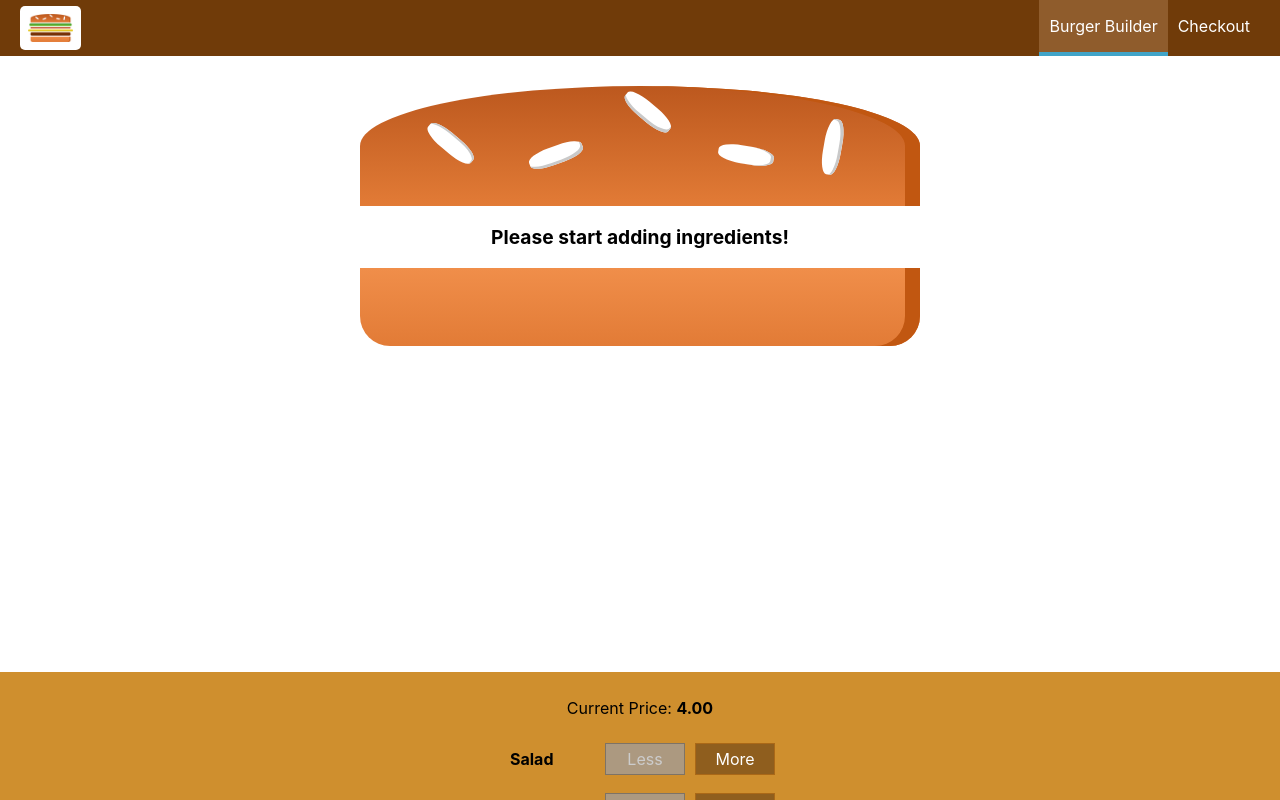
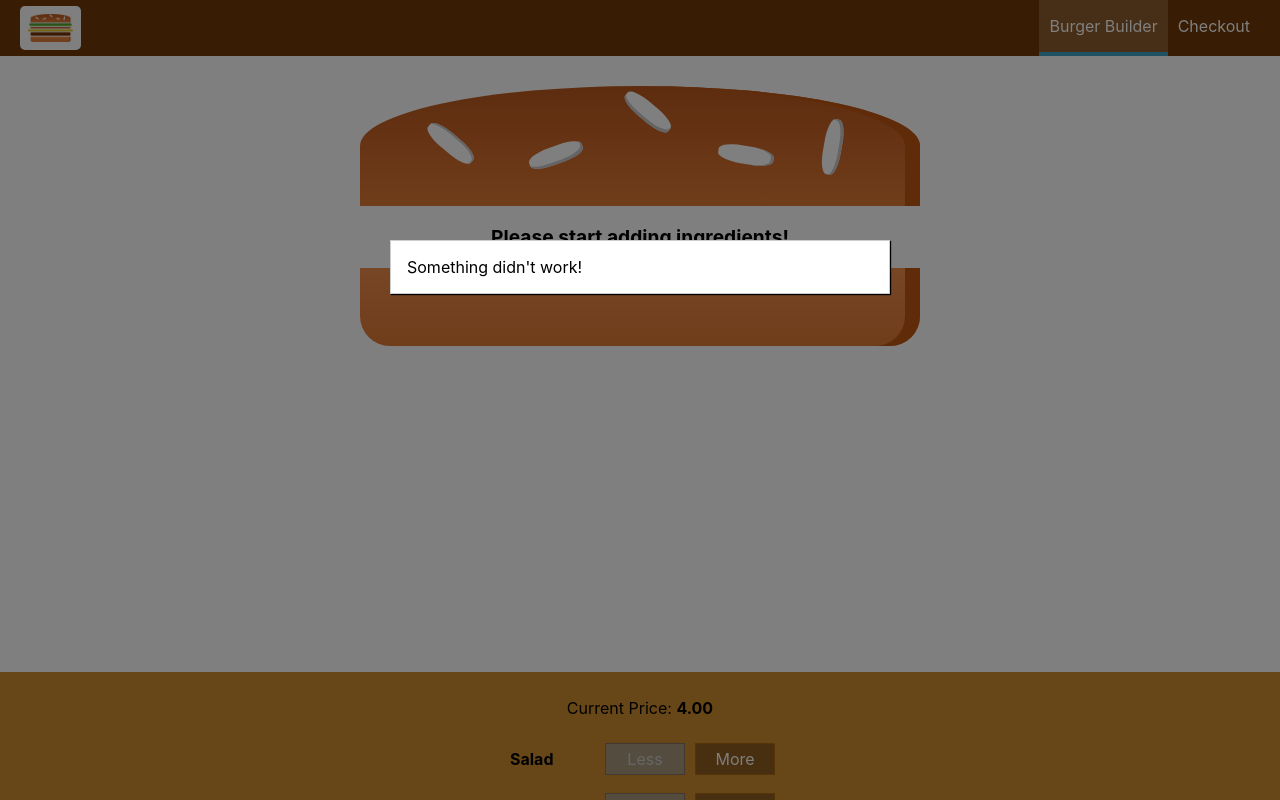
Before and after one commit to tklenk/MyBurger, a React (Create React App) app: page / in a window 1280 px wide. Shown: the top 800 px of the page. Built offline with nearby package versions, Linux system fonts and the light colour scheme.

Commit message:
Error Handling1

```diff
--- a/src/components/UI/Modal/Modal.js
+++ b/src/components/UI/Modal/Modal.js
@@ -6,10 +6,6 @@
 class Modal extends Component {
     shouldComponentUpdate( nextProps, nextState) {
         return nextProps.show !== this.props.show || nextProps.children !== this.props.children
-    }
-
-    componentDidUpdate () {
-        console.log('[Modal] DidUpdate')
     }
 
     render() {
--- a/src/containers/BurgerBuilder/BurgerBuilder.js
+++ b/src/containers/BurgerBuilder/BurgerBuilder.js
@@ -7,6 +7,7 @@
 import Modal from '../../components/UI/Modal/Modal'
 import OrderSummary from '../../components/Burger/OrderSummary/OrderSummary'
 import Spinner from '../../components/UI/Spinner/Spinner'
+import withErrorHandler from '../../hoc/withErrorHandler/withErrorHandler'
 
 const INGREDIENT_PRICES = {
     salad: 0.5,
@@ -143,4 +144,4 @@
     }
 }
 
-export default BurgerBuilder
+export default withErrorHandler(BurgerBuilder)
--- /dev/null
+++ b/src/hoc/withErrorHandler/withErrorHandler.js
@@ -0,0 +1,18 @@
+import React from 'react'
+import Modal from '../../components/UI/Modal/Modal'
+import Aux from '../Auxil/Auxil'
+
+const withErrorHandler = (WrappedComponent) => {
+    return (props) => {
+        return (
+            <Aux>
+                <Modal show>
+                    Something didn't work!
+                </Modal>
+                <WrappedComponent {...props} />
+            </Aux>
+        )
+    }
+}
+
+export default withErrorHandler
```
